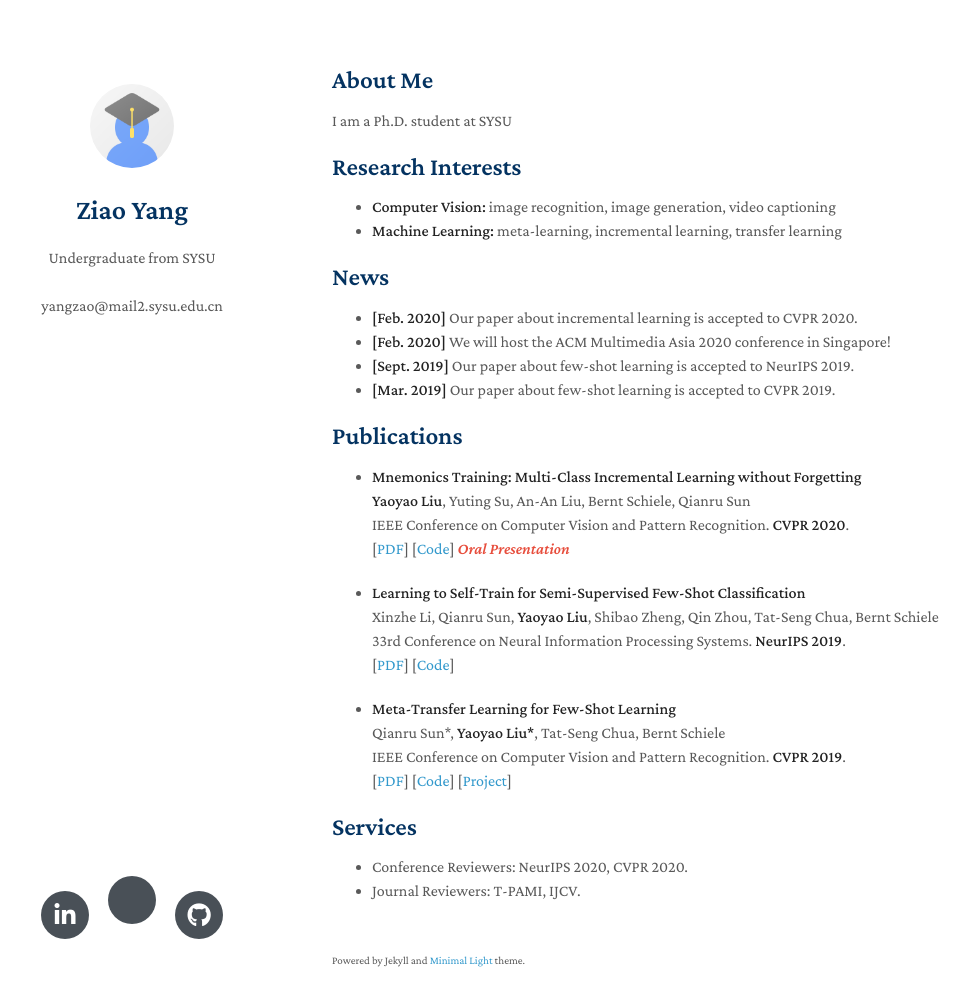
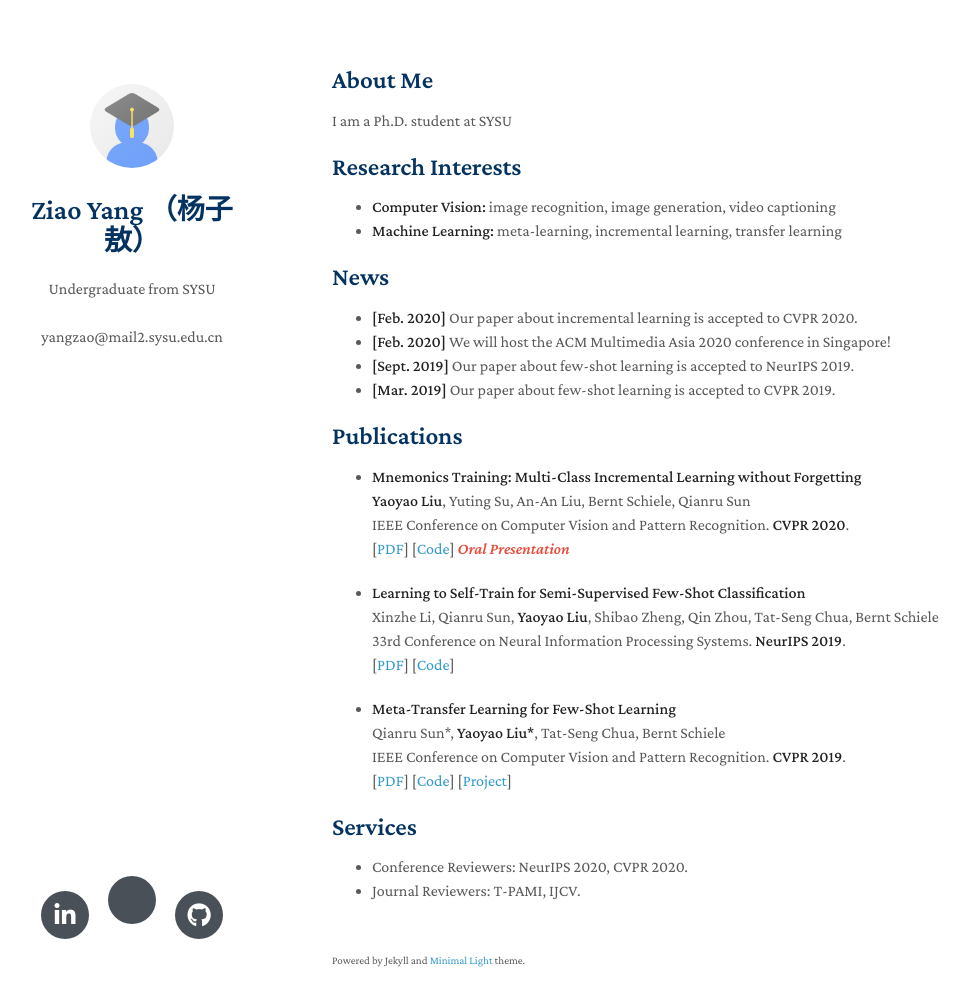
Before and after one commit to yangziao56/homepage, a Jekyll site: the page built from index.md, in a window 1280 px wide and 1041 px high. Shown: the top 1006 px of the window, without its empty margins (138-1108 px from the left). Built offline with Jekyll 4.4.1, drawn with Linux system fonts in a browser that asks for light colours; nearby versions of some CDN libraries; a style sheet for code colours, icons or effects is not loaded; our own code applies the rules of GitHub Pages for plain Markdown files.

Commit message:
Update _config.yml
Signed-off-by: Ziao Yang <70676524+yangguobei@users.noreply.github.com>

```diff
--- a/_config.yml
+++ b/_config.yml
@@ -1,4 +1,4 @@
-title: Ziao Yang
+title: Ziao Yang （杨子敖）
 position: Undergraduate from SYSU
 email: yangzao@mail2.sysu.edu.cn
 keywords: minimal academic
```
